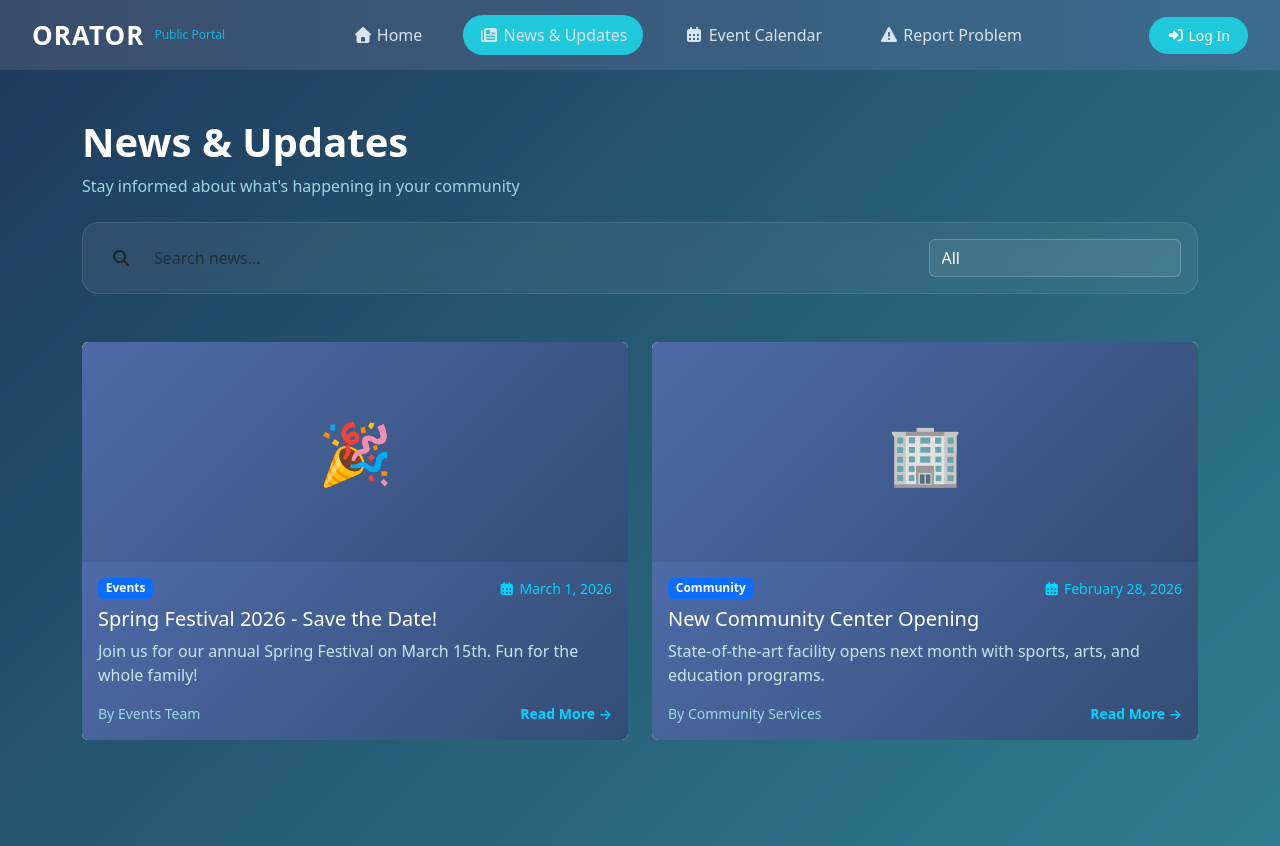
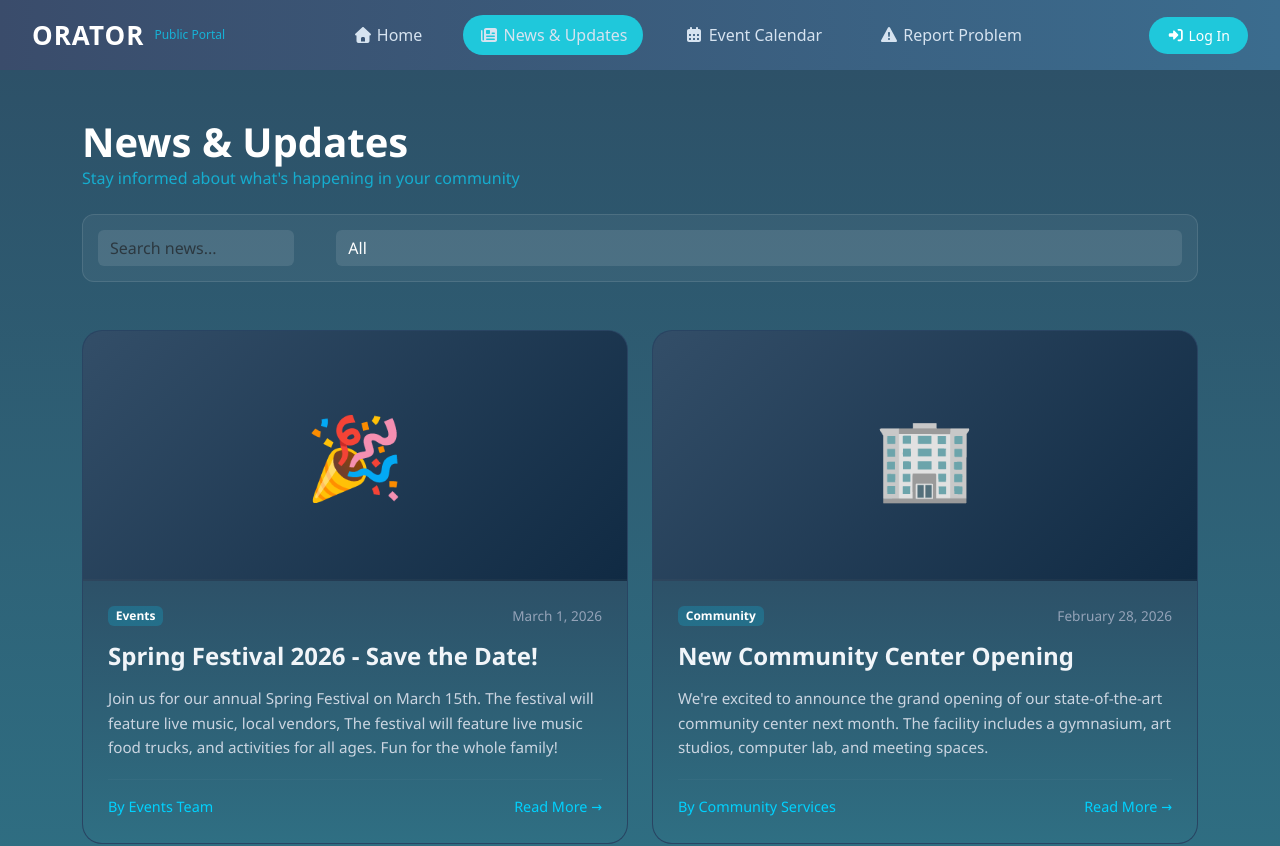
Before and after one commit to Junaid-Taqi/orator-public-portal, a React (Create React App) app: page /news in a window 1280 px wide. Shown: the top 846 px of the page. Built offline with nearby package versions, Linux system fonts and the light colour scheme.

Commit message:
initial commit

```diff
--- a/src/App.css
+++ b/src/App.css
@@ -455,101 +455,128 @@
     margin-bottom: 30px;
   }
 }
+/***************** News Page ****************** */
 
-/******** News Page ****************** */
-/* Background EXACT match */
+/* Background Gradient */
 .news-wrapper {
+  background: linear-gradient(180deg, #2d5168, #2f6f83);
   min-height: 100vh;
-  background: linear-gradient(135deg, #1f3b5c 0%, #2f7e8e 100%);
+  color: white;
+  font-family: 'Segoe UI', Tahoma, Geneva, Verdana, sans-serif;
 }
 
-/* Subtitle */
-.subtitle {
-  color: #9ed7e4;
+/* Search Bar Styling */
+.search-bar-container {
+  background: rgba(255, 255, 255, 0.05);
+  padding: 15px;
+  border-radius: 12px;
+  border: 1px solid rgba(255, 255, 255, 0.1);
 }
 
-/* Search Glass Box */
-.search-glass {
-  background: rgba(255, 255, 255, 0.06);
-  border-radius: 16px;
-  border: 1px solid rgba(255,255,255,0.1);
-  backdrop-filter: blur(10px);
-}
-
-/* Search input */
 .search-input {
-  background: transparent !important;
+  background: rgba(255, 255, 255, 0.1) !important;
   border: none !important;
   color: white !important;
-}
-
-.search-input::placeholder {
-  color: #9ed7e4;
+  padding-left: 40px;
+  border-radius: 8px;
 }
 
 .search-icon {
-  background: transparent !important;
-  border: none !important;
-  color: #00d4ff;
+  position: absolute;
+  left: 15px;
+  top: 50%;
+  transform: translateY(-50%);
+  color: #00d2ff;
 }
 
-.search-select {
-  background: rgba(255,255,255,0.08) !important;
-  color: white !important;
-  border: 1px solid rgba(255,255,255,0.2) !important;
+.filter-btn {
+  background: transparent;
+  color: #00d2ff;
+  border: none;
+  font-size: 1.2rem;
 }
 
-/* Cards */
+.filter-select {
+  width: auto;
+  background: rgba(255, 255, 255, 0.1) !important;
+  color: white !important;
+  border: none !important;
+  border-radius: 8px;
+}
+
+/* News Card Styling */
 .news-card {
-  background: rgba(255, 255, 255, 0.07);
-  border-radius: 18px;
+  background: #1e3a5a; /* Deep blue fallback */
+  border-radius: 20px;
   overflow: hidden;
-  transition: 0.3s ease;
+  height: 100%;
+  border: 1px solid rgba(255, 255, 255, 0.05);
+  transition: transform 0.3s ease;
 }
 
 .news-card:hover {
-  transform: translateY(-6px);
+  transform: translateY(-5px);
 }
 
-/* Top image area */
-.news-image {
-  height: 220px;
-  background: linear-gradient(135deg, #4e6ba8, #344d74);
-  display: flex;
-  align-items: center;
-  justify-content: center;
-  font-size: 60px;
+.card-image-top {
+  height: 250px;
+  background: linear-gradient(135deg, #334e68 0%, #102a43 100%);
+  border-bottom: 2px solid rgba(0, 0, 0, 0.1);
 }
 
-/* Badge */
-.badge-custom {
-  background-color: #1ec9f3;
+.card-body-custom {
+  padding: 25px;
+  background: linear-gradient(180deg, #2d5168, #2f6f83);
 }
 
-.badge-custom-2 {
-  background-color: #4bc0c0;
+.category-badge {
+  background-color: rgba(0, 210, 255, 0.2);
+  color: #00d2ff;
+  padding: 6px 15px;
+  border-radius: 20px;
+  font-weight: 500;
 }
 
-/* Text Colors */
-.date-text {
-  color: #00d4ff;
+.news-date {
+  font-size: 0.85rem;
+  color: #94a3b8;
 }
 
-.card-desc {
-  color: #c6e6ef;
+.news-title {
+  margin: 15px 0;
+  font-weight: 600;
+  color: #f1f5f9;
 }
 
-.author-text {
-  color: #9ed7e4;
+.news-text {
+  font-size: 0.95rem;
+  color: #cbd5e1;
+  line-height: 1.6;
+  margin-bottom: 20px;
+}
+
+.divider {
+  border-color: rgba(255, 255, 255, 0.1);
+  margin: 0;
+}
+
+.author-name {
+  color: #00d2ff;
+  font-size: 0.9rem;
+  font-weight: 500;
 }
 
 .read-more {
-  color: #00d4ff;
-  cursor: pointer;
+  color: #00d2ff;
+  text-decoration: none;
+  font-size: 0.9rem;
+  font-weight: 500;
 }
-.news-card .card-body{
-  background: linear-gradient(135deg, #4e6ba8, #344d74);
+
+.read-more:hover {
+  text-decoration: underline;
 }
+
 
 /************** Report Page ****************** */
 
--- a/src/components/News.js
+++ b/src/components/News.js
@@ -1,114 +1,79 @@
 import React from "react";
-import {
-  Container,
-  Row,
-  Col,
-  Card,
-  Form,
-  InputGroup,
-  Badge
-} from "react-bootstrap";
-import { FontAwesomeIcon } from "@fortawesome/react-fontawesome";
-import { faSearch, faCalendarDays } from "@fortawesome/free-solid-svg-icons";
+
+const newsData = [
+  {
+    id: 1,
+    category: "Events",
+    date: "March 1, 2026",
+    title: "Spring Festival 2026 - Save the Date!",
+    description: "Join us for our annual Spring Festival on March 15th. The festival will feature live music, local vendors, The festival will feature live music food trucks, and activities for all ages. Fun for the whole family!",
+    author: "Events Team",
+    icon: "🎉" // Aap yahan image tag bhi laga sakte hain
+  },
+  {
+    id: 2,
+    category: "Community",
+    date: "February 28, 2026",
+    title: "New Community Center Opening",
+    description: "We're excited to announce the grand opening of our state-of-the-art community center next month. The facility includes a gymnasium, art studios, computer lab, and meeting spaces.",
+    author: "Community Services",
+    icon: "🏢"
+  }
+];
 
 const News = () => {
   return (
-    <div className="news-wrapper text-white">
-      <Container className="py-5">
-
-        {/* Heading */}
-        <h1 className="fw-bold mb-2">News & Updates</h1>
-        <p className="subtitle">
-          Stay informed about what's happening in your community
-        </p>
-
-        {/* Search Box */}
-        <div className="search-glass p-3 mt-4 mb-5">
-          <Row className="align-items-center">
-            <Col md={9}>
-              <InputGroup>
-                <InputGroup.Text className="search-icon">
-                  <FontAwesomeIcon icon={faSearch} />
-                </InputGroup.Text>
-                <Form.Control
-                  placeholder="Search news..."
-                  className="search-input"
-                />
-              </InputGroup>
-            </Col>
-
-            <Col md={3} className="mt-3 mt-md-0">
-              <Form.Select className="search-select">
-                <option>All</option>
-                <option>Events</option>
-                <option>Community</option>
-              </Form.Select>
-            </Col>
-          </Row>
+    <div className="news-wrapper py-5 px-4">
+      <div className="container">
+        {/* Header Section */}
+        <div className="mb-4">
+          <h1 className="text-white fw-bold m-0">News & Updates</h1>
+          <p className="text-info opacity-75">Stay informed about what's happening in your community</p>
         </div>
 
-        {/* Cards */}
-        <Row className="g-4">
-          <Col md={6}>
-            <Card className="news-card border-0 text-white">
-              <div className="news-image">🎉</div>
+        {/* Search & Filter Bar */}
+        <div className="search-bar-container d-flex gap-2 mb-5 align-items-center">
+          <div className="position-relative flex-grow-1">
+            <i className="bi bi-search search-icon"></i>
+            <input type="text" className="form-control search-input" placeholder="Search news..." />
+          </div>
+          <button className="btn filter-btn"><i className="bi bi-funnel"></i></button>
+          <select className="form-select filter-select">
+            <option>All</option>
+          </select>
+        </div>
 
-              <Card.Body>
-                <div className="d-flex justify-content-between mb-2">
-                  <Badge className="badge-custom">Events</Badge>
-                  <small className="date-text">
-                    <FontAwesomeIcon icon={faCalendarDays} /> March 1, 2026
-                  </small>
+        {/* News Grid */}
+        <div className="row g-4">
+          {newsData.map((item) => (
+            <div className="col-md-6" key={item.id}>
+              <div className="news-card">
+                {/* Top Icon Area */}
+                <div className="card-image-top d-flex align-items-center justify-content-center">
+                  <span className="display-1">{item.icon}</span>
                 </div>
 
-                <Card.Title>
-                  Spring Festival 2026 - Save the Date!
-                </Card.Title>
+                {/* Content Area */}
+                <div className="card-body-custom">
+                  <div className="d-flex justify-content-between align-items-center mb-3">
+                    <span className="badge category-badge">{item.category}</span>
+                    <span className="news-date"><i className="bi bi-calendar3 me-1"></i> {item.date}</span>
+                  </div>
+                  <h4 className="news-title">{item.title}</h4>
+                  <p className="news-text">{item.description}</p>
 
-                <Card.Text className="card-desc">
-                  Join us for our annual Spring Festival on March 15th.
-                  Fun for the whole family!
-                </Card.Text>
+                  <hr className="divider" />
 
-                <div className="d-flex justify-content-between mt-3">
-                  <small className="author-text">By Events Team</small>
-                  <span className="read-more">Read More →</span>
+                  <div className="d-flex justify-content-between align-items-center mt-3">
+                    <span className="author-name">By {item.author}</span>
+                    <a href="#" className="read-more">Read More →</a>
+                  </div>
                 </div>
-              </Card.Body>
-            </Card>
-          </Col>
-
-          <Col md={6}>
-            <Card className="news-card border-0 text-white">
-              <div className="news-image">🏢</div>
-
-              <Card.Body>
-                <div className="d-flex justify-content-between mb-2">
-                  <Badge className="badge-custom-2">Community</Badge>
-                  <small className="date-text">
-                    <FontAwesomeIcon icon={faCalendarDays} /> February 28, 2026
-                  </small>
-                </div>
-
-                <Card.Title>
-                  New Community Center Opening
-                </Card.Title>
-
-                <Card.Text className="card-desc">
-                  State-of-the-art facility opens next month with sports,
-                  arts, and education programs.
-                </Card.Text>
-
-                <div className="d-flex justify-content-between mt-3">
-                  <small className="author-text">By Community Services</small>
-                  <span className="read-more">Read More →</span>
-                </div>
-              </Card.Body>
-            </Card>
-          </Col>
-        </Row>
-
-      </Container>
+              </div>
+            </div>
+          ))}
+        </div>
+      </div>
     </div>
   );
 };
```
